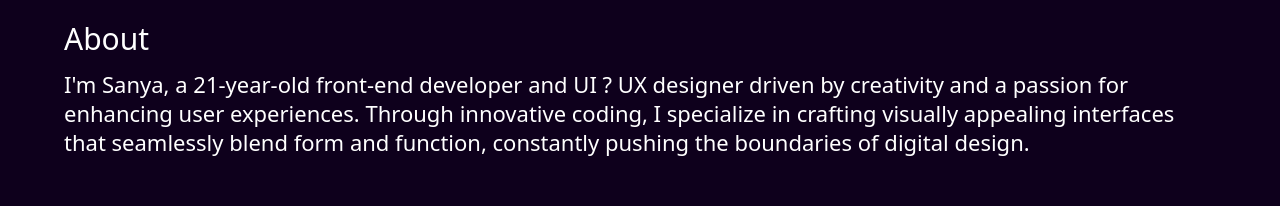
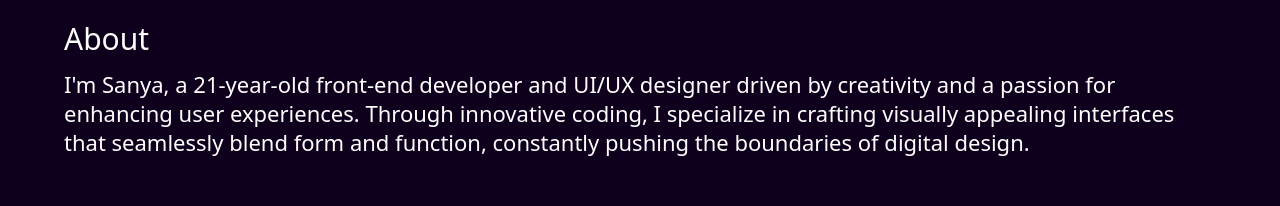
Before and after one commit to sanyab03/Personal-Portfolio-Website, a plain HTML site: page index.html in a window 1280 px wide. Shown: the part 574-780 px from the top of the page. Drawn offline with Linux system fonts and the light colour scheme.

Commit message:
Update index.html

```diff
--- a/index.html
+++ b/index.html
@@ -34,7 +34,7 @@
     <section id="About" class="about-section">
       <h2>About</h2>
       <p>
-        I'm Sanya, a 21-year-old front-end developer and UI ? UX designer driven by creativity and a passion for enhancing user experiences. Through innovative coding, I specialize in crafting visually appealing interfaces that seamlessly blend form and function, constantly pushing the boundaries of digital design.
+        I'm Sanya, a 21-year-old front-end developer and UI/UX designer driven by creativity and a passion for enhancing user experiences. Through innovative coding, I specialize in crafting visually appealing interfaces that seamlessly blend form and function, constantly pushing the boundaries of digital design.
       </p>
     </section>
     <section id="Skills" class="skill-section">
```
